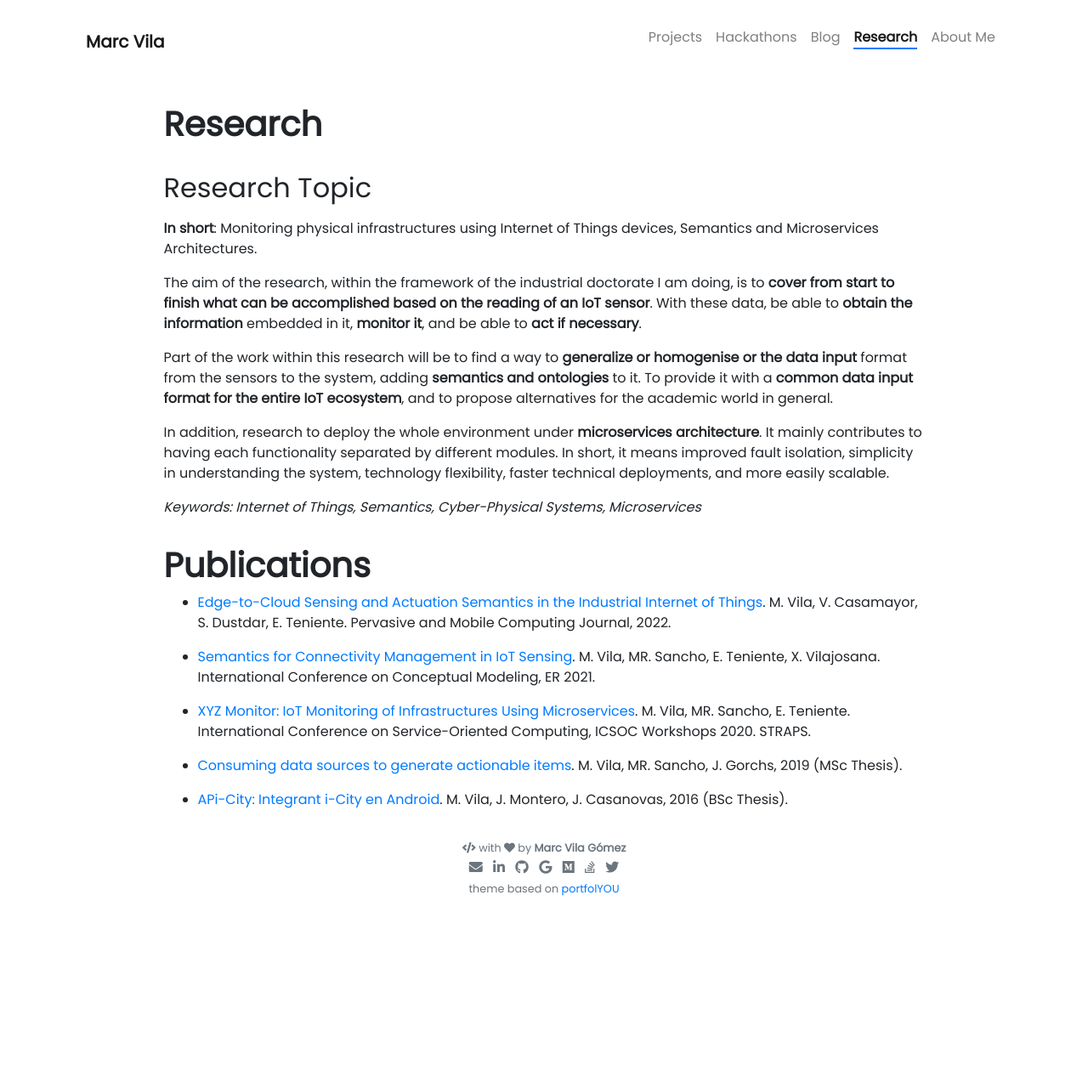
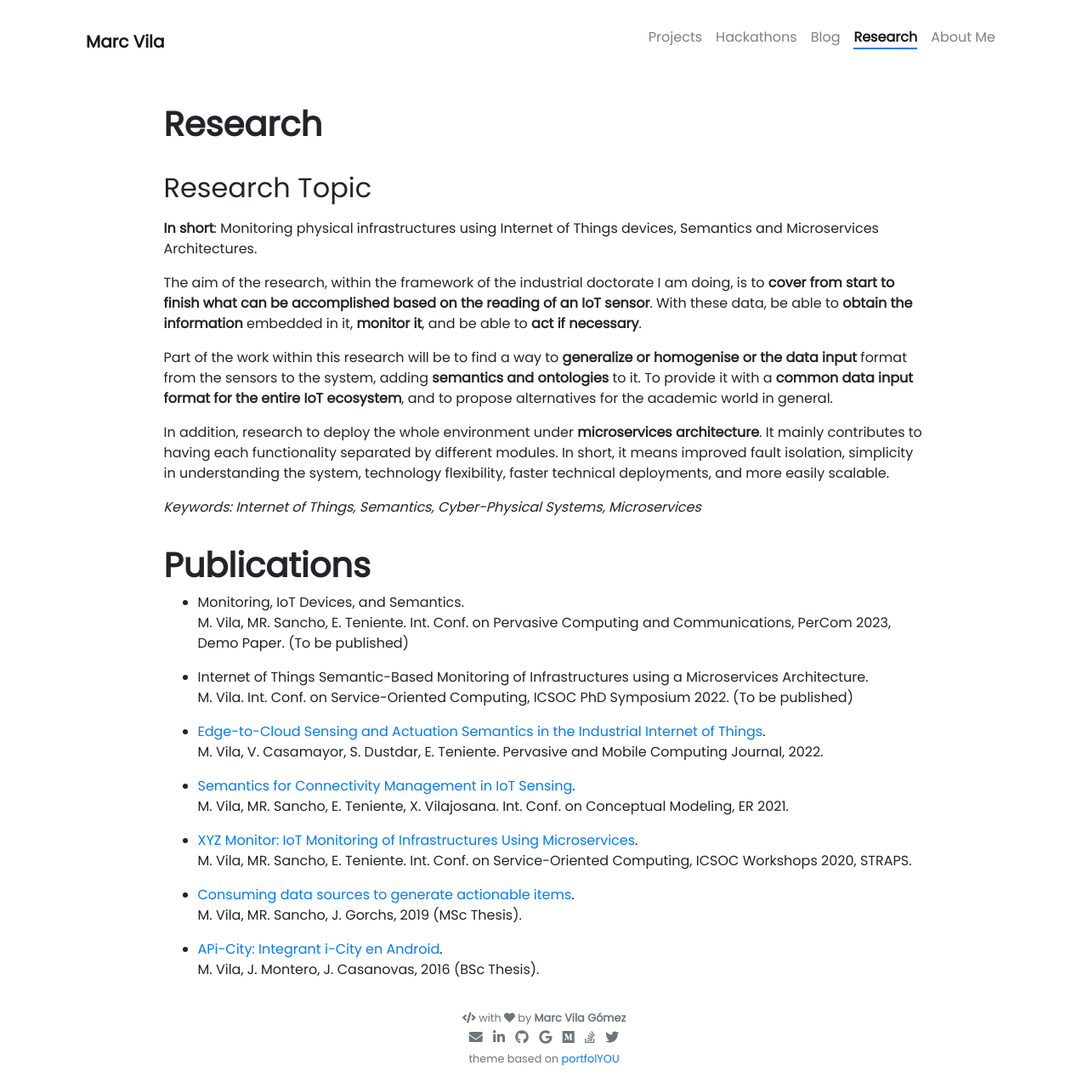
Before and after one commit to LaQuay/marcvila.me, a Jekyll site: the page built from pages/research.md, in a window 1280 px wide. Shown: the whole page at 85% size. Built offline with Jekyll 4.4.1, drawn with Linux system fonts in a browser that asks for light colours; nearby versions of some CDN libraries; before the commit the page ends 1073 px from its top, so only the background shows below that.

Commit message:
update research

```diff
--- a/pages/research.md
+++ b/pages/research.md
@@ -31,12 +31,23 @@
 
 # **Publications**
 
-- [Edge-to-Cloud Sensing and Actuation Semantics in the Industrial Internet of Things](https://www.sciencedirect.com/science/article/pii/S1574119222001122). M. Vila, V. Casamayor, S. Dustdar, E. Teniente. Pervasive and Mobile Computing Journal, 2022.
+- Monitoring, IoT Devices, and Semantics.
+<br>M. Vila, MR. Sancho, E. Teniente. Int. Conf. on Pervasive Computing and Communications, PerCom 2023, Demo Paper. (To be published)
 
-- [Semantics for Connectivity Management in IoT Sensing](https://link.springer.com/chapter/10.1007/978-3-030-89022-3_24). M. Vila, MR. Sancho, E. Teniente, X. Vilajosana. International Conference on Conceptual Modeling, ER 2021.
+- Internet of Things Semantic-Based Monitoring of Infrastructures using a Microservices Architecture.
+<br>M. Vila. Int. Conf. on Service-Oriented Computing, ICSOC PhD Symposium 2022. (To be published)
 
-- [XYZ Monitor: IoT Monitoring of Infrastructures Using Microservices](https://link.springer.com/chapter/10.1007/978-3-030-76352-7_43). M. Vila, MR. Sancho, E. Teniente. International Conference on Service-Oriented Computing, ICSOC Workshops 2020. STRAPS.
+- [Edge-to-Cloud Sensing and Actuation Semantics in the Industrial Internet of Things](https://doi.org/10.1016/j.pmcj.2022.101699).
+<br>M. Vila, V. Casamayor, S. Dustdar, E. Teniente. Pervasive and Mobile Computing Journal, 2022.
 
-- [Consuming data sources to generate actionable items](https://upcommons.upc.edu/handle/2117/132183). M. Vila, MR. Sancho, J. Gorchs, 2019 (MSc Thesis).
+- [Semantics for Connectivity Management in IoT Sensing](https://doi.org/10.1007/978-3-030-89022-3_24).
+<br>M. Vila, MR. Sancho, E. Teniente, X. Vilajosana. Int. Conf. on Conceptual Modeling, ER 2021.
 
-- [APi-City: Integrant i-City en Android](https://upcommons.upc.edu/handle/2117/82383). M. Vila, J. Montero, J. Casanovas, 2016 (BSc Thesis).
+- [XYZ Monitor: IoT Monitoring of Infrastructures Using Microservices](https://doi.org/10.1007/978-3-030-76352-7_43).
+<br>M. Vila, MR. Sancho, E. Teniente. Int. Conf. on Service-Oriented Computing, ICSOC Workshops 2020, STRAPS.
+
+- [Consuming data sources to generate actionable items](https://hdl.handle.net/2117/132183).
+<br>M. Vila, MR. Sancho, J. Gorchs, 2019 (MSc Thesis).
+
+- [APi-City: Integrant i-City en Android](https://hdl.handle.net/2117/82383).
+<br>M. Vila, J. Montero, J. Casanovas, 2016 (BSc Thesis).
```
Also changed, not shown: README.md (+1 -5 lines), 1 other file.
